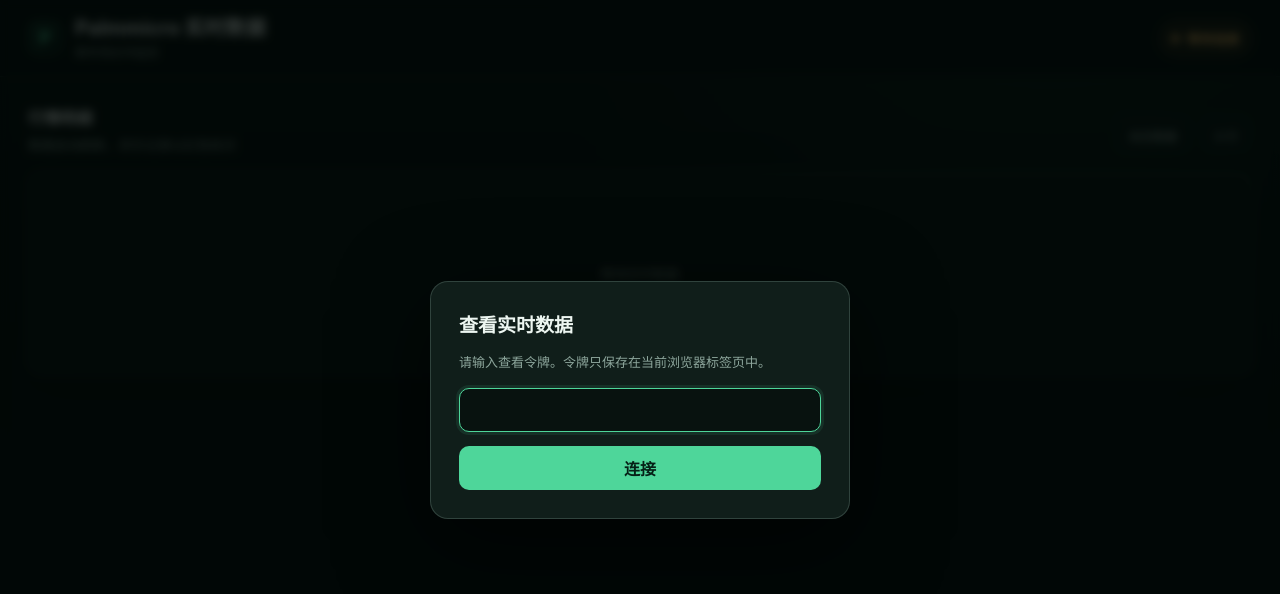
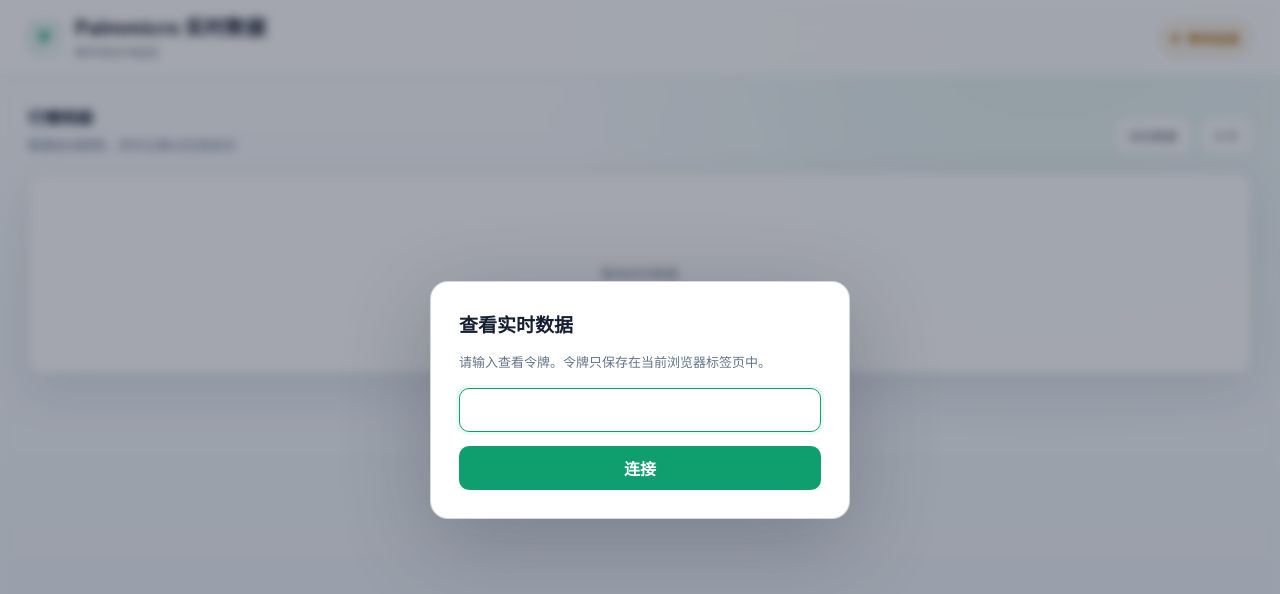
Before and after one commit to lyswork1227-ai/lyswork, a plain HTML site: page index.html in a window 1280 px wide. Drawn offline with Linux system fonts and the light colour scheme.

Commit message:
Add files via upload

```diff
--- a/index.html
+++ b/index.html
@@ -6,20 +6,20 @@
   <title>Palmmicro 实时数据</title>
   <style>
     :root {
-      color-scheme: dark;
+      color-scheme: light;
       font-family: Inter, "SF Pro Display", "Microsoft YaHei", system-ui, sans-serif;
-      --page: #07110f;
-      --surface: #0d1916;
-      --surface-strong: #12211d;
-      --line: rgba(155, 189, 176, .14);
-      --line-strong: rgba(155, 189, 176, .23);
-      --text: #edf6f1;
-      --muted: #8da69c;
-      --green: #4ed69a;
-      --green-soft: rgba(78, 214, 154, .12);
-      --red: #ff6f78;
-      --red-soft: rgba(255, 86, 100, .075);
-      --amber: #f5bd67;
+      --page: #f3f7fb;
+      --surface: #ffffff;
+      --surface-strong: #f4f8f6;
+      --line: rgba(30, 64, 90, .12);
+      --line-strong: rgba(30, 64, 90, .20);
+      --text: #172033;
+      --muted: #64748b;
+      --green: #0f9f6e;
+      --green-soft: rgba(15, 159, 110, .10);
+      --red: #d83a48;
+      --red-soft: #fff2f3;
+      --amber: #b7791f;
     }
     * { box-sizing: border-box; }
     html { background: var(--page); }
@@ -28,15 +28,15 @@
       margin: 0;
       color: var(--text);
       background:
-        radial-gradient(circle at 82% -12%, rgba(49, 167, 120, .11), transparent 34rem),
-        linear-gradient(180deg, #08120f 0, #07100e 100%);
+        radial-gradient(circle at 82% -12%, rgba(15, 159, 110, .12), transparent 34rem),
+        linear-gradient(180deg, #fbfdff 0, #edf3f8 100%);
     }
     header {
       position: sticky;
       top: 0;
       z-index: 4;
       border-bottom: 1px solid var(--line);
-      background: rgba(7, 17, 15, .88);
+      background: rgba(255, 255, 255, .88);
       backdrop-filter: blur(18px);
     }
     .header-inner {
@@ -56,13 +56,13 @@
       display: grid;
       place-items: center;
       flex: 0 0 auto;
-      border: 1px solid rgba(78, 214, 154, .28);
+      border: 1px solid rgba(15, 159, 110, .24);
       border-radius: 10px;
-      background: linear-gradient(145deg, rgba(78, 214, 154, .18), rgba(78, 214, 154, .05));
+      background: linear-gradient(145deg, rgba(15, 159, 110, .16), rgba(15, 159, 110, .04));
       color: var(--green);
       font-size: 17px;
       font-weight: 800;
-      box-shadow: inset 0 1px rgba(255, 255, 255, .06);
+      box-shadow: inset 0 1px rgba(255, 255, 255, .72);
     }
     h1 { margin: 0; font-size: 20px; line-height: 1.2; letter-spacing: .01em; }
     .subtitle { margin: 3px 0 0; color: var(--muted); font-size: 12px; }
@@ -72,9 +72,9 @@
       gap: 8px;
       flex: 0 0 auto;
       padding: 8px 12px;
-      border: 1px solid rgba(245, 189, 103, .22);
+      border: 1px solid rgba(183, 121, 31, .22);
       border-radius: 999px;
-      background: rgba(245, 189, 103, .08);
+      background: rgba(183, 121, 31, .08);
       color: var(--amber);
       font-size: 13px;
       font-weight: 650;
@@ -85,19 +85,19 @@
       height: 7px;
       border-radius: 50%;
       background: currentColor;
-      box-shadow: 0 0 0 4px rgba(245, 189, 103, .1);
+      box-shadow: 0 0 0 4px rgba(183, 121, 31, .1);
     }
     #status.live {
-      border-color: rgba(78, 214, 154, .22);
+      border-color: rgba(15, 159, 110, .22);
       background: var(--green-soft);
       color: var(--green);
     }
     #status.live::before {
-      box-shadow: 0 0 0 4px rgba(78, 214, 154, .1);
+      box-shadow: 0 0 0 4px rgba(15, 159, 110, .1);
       animation: pulse 2s ease-out infinite;
     }
     @keyframes pulse {
-      50% { box-shadow: 0 0 0 7px rgba(78, 214, 154, 0); }
+      50% { box-shadow: 0 0 0 7px rgba(15, 159, 110, 0); }
     }
     main {
       width: min(100%, 1800px);
@@ -126,8 +126,8 @@
       padding: 0 13px;
       border: 1px solid var(--line);
       border-radius: 10px;
-      background: rgba(15, 29, 25, .72);
-      color: #b4c7bf;
+      background: rgba(255, 255, 255, .88);
+      color: #475569;
       font-size: 12px;
       font-variant-numeric: tabular-nums;
     }
@@ -135,10 +135,10 @@
       overflow: hidden;
       border: 1px solid var(--line-strong);
       border-radius: 14px;
-      background: rgba(13, 25, 22, .9);
-      box-shadow: 0 18px 60px rgba(0, 0, 0, .18), inset 0 1px rgba(255, 255, 255, .025);
+      background: rgba(255, 255, 255, .94);
+      box-shadow: 0 18px 48px rgba(30, 64, 90, .10), inset 0 1px rgba(255, 255, 255, .85);
     }
-    .table-scroll { overflow: auto; scrollbar-color: #29473d #0b1613; }
+    .table-scroll { overflow: auto; scrollbar-color: #9fb3c8 #eef3f8; }
     table {
       width: 100%;
       min-width: 1160px;
@@ -158,15 +158,15 @@
       top: 0;
       z-index: 2;
       height: 46px;
-      background: #14231f;
-      color: #9fb5ac;
+      background: #edf7f2;
+      color: #547064;
       font-size: 12px;
       font-weight: 650;
       letter-spacing: .025em;
       box-shadow: 0 1px var(--line-strong);
     }
     td {
-      color: #e0ece7;
+      color: #1e293b;
       font-size: 13px;
       font-variant-numeric: tabular-nums;
       transition: background-color .15s ease, color .15s ease;
@@ -174,13 +174,13 @@
     th:first-child, td:first-child { padding-left: 19px; }
     th:last-child, td:last-child { width: 100%; min-width: 360px; padding-right: 20px; }
     tbody tr:last-child td { border-bottom: 0; }
-    tbody tr:hover td { background: rgba(117, 168, 147, .07); }
-    tbody tr.group-start:not(:first-child) td { border-top: 1px solid rgba(155, 189, 176, .16); }
+    tbody tr:hover td { background: #f2faf6; }
+    tbody tr.group-start:not(:first-child) td { border-top: 1px solid rgba(30, 64, 90, .15); }
     tbody tr.discount-row td {
       color: var(--red);
       background: var(--red-soft);
     }
-    tbody tr.discount-row:hover td { background: rgba(255, 86, 100, .12); }
+    tbody tr.discount-row:hover td { background: #ffe8eb; }
     .empty {
       height: 200px;
       color: var(--muted);
@@ -190,12 +190,12 @@
       width: min(420px, calc(100vw - 32px));
       border: 1px solid var(--line-strong);
       border-radius: 18px;
-      background: #101e1a;
+      background: #ffffff;
       color: var(--text);
       padding: 28px;
-      box-shadow: 0 24px 90px rgba(0, 0, 0, .62);
+      box-shadow: 0 24px 90px rgba(15, 23, 42, .24);
     }
-    dialog::backdrop { background: rgba(0, 6, 4, .78); backdrop-filter: blur(5px); }
+    dialog::backdrop { background: rgba(15, 23, 42, .38); backdrop-filter: blur(5px); }
     form { display: grid; gap: 14px; }
     form strong { font-size: 19px; }
     form span { color: var(--muted); font-size: 13px; line-height: 1.7; }
@@ -208,14 +208,14 @@
     input {
       outline: none;
       border: 1px solid var(--line-strong);
-      background: #08120f;
-      color: #fff;
+      background: #ffffff;
+      color: var(--text);
     }
     input:focus { border-color: var(--green); box-shadow: 0 0 0 3px rgba(78, 214, 154, .1); }
     button {
       border: 0;
       background: var(--green);
-      color: #062117;
+      color: #ffffff;
       font-weight: 750;
       cursor: pointer;
     }
```
